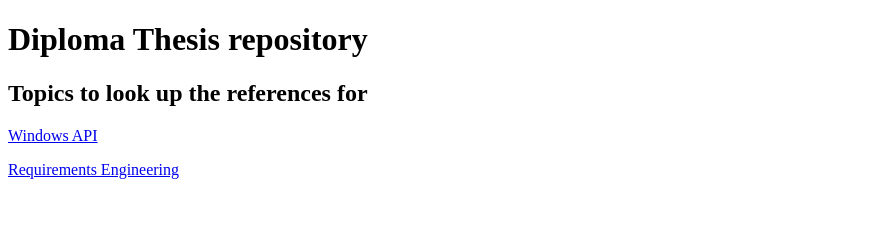
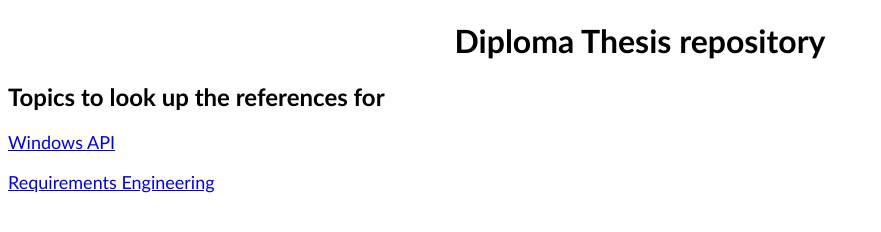
Before and after one commit to MirrorDev/Diploma-Thesis, a plain HTML site: page index.html in a window 1280 px wide. Shown: the whole page, without its empty margins (0-881 px from the left). Drawn offline with Linux system fonts and the light colour scheme.

Commit message:
Styles rework - Windows-API

```diff
--- a/index.html
+++ b/index.html
@@ -3,7 +3,7 @@
 <head>
     <meta charset="UTF-8">
     <title>Sources for diploma thesis</title>
-    <link rel="stylesheet" href="styles.css">
+    <link rel="stylesheet" href="WindowsAPIStyles.css">
 </head>
 <body>
     <h1 id="mainHead">Diploma Thesis repository</h1>
```
Also changed, not shown: Topic HTMLs/Windows API.html (+1 -1 lines).
